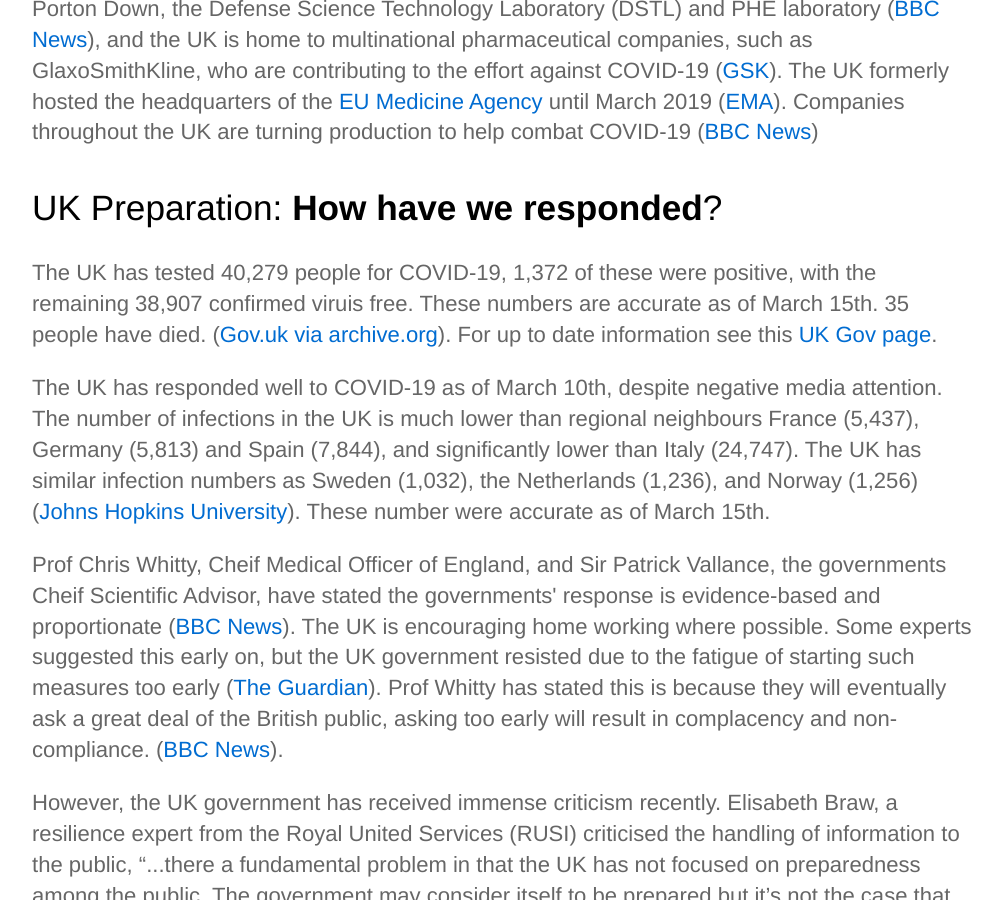
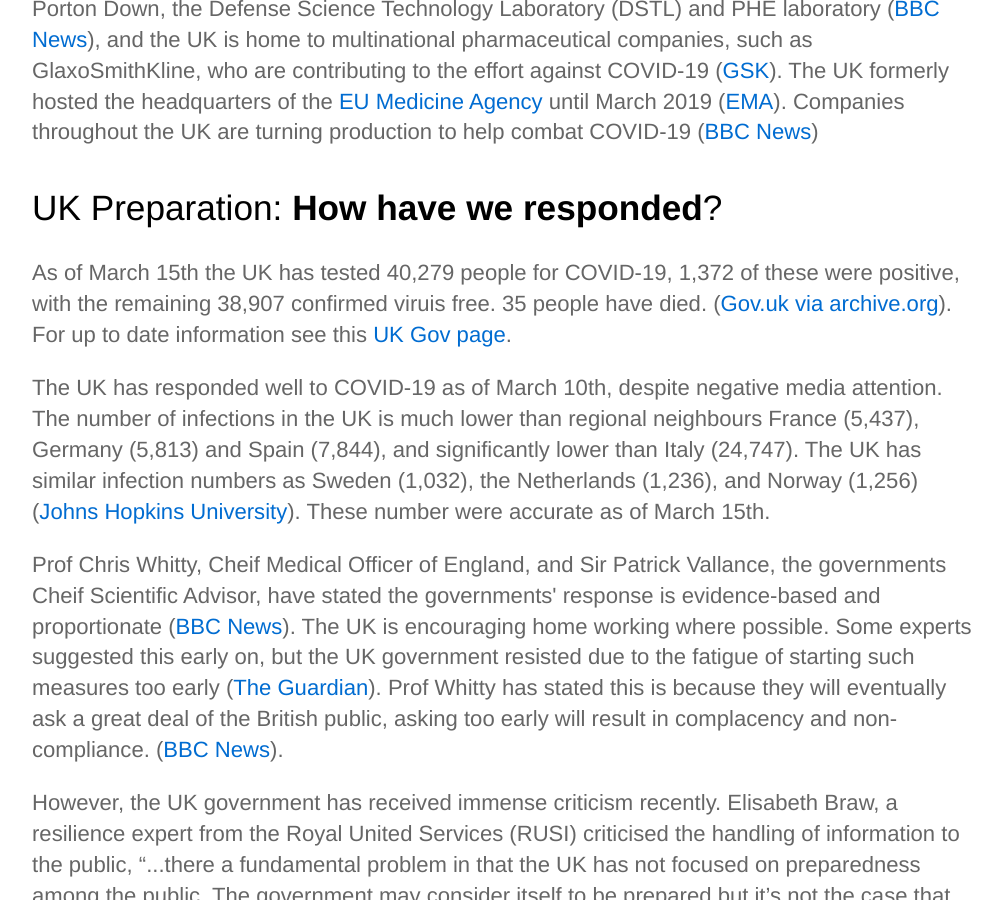
Before and after one commit to ftcukcovid/ftcukcovid.github.io, a Jekyll site: the page built from index.html, in a window 1280 px wide and 900 px high, scrolled down 3060 px. Shown: the whole window, without its empty margins (138-1140 px from the left). Built offline with Jekyll 4.4.1, drawn with Linux system fonts in a browser that asks for light colours.

Commit message:
Update index.html
Re-word

```diff
--- a/index.html
+++ b/index.html
@@ -77,7 +77,7 @@
 		<div class="container flex">
 			<div class="text editable">
 				<h2>UK Preparation: <strong>How have we responded</strong>?</h2>
-				<p>The UK has tested 40,279 people for COVID-19, 1,372 of these were positive, with the remaining 38,907 confirmed viruis free. These numbers are accurate as of March 15th. 35 people have died. (<a href="https://web.archive.org/web/20200316114241/https://www.gov.uk/guidance/coronavirus-covid-19-information-for-the-public" target="_blank">Gov.uk via archive.org</a>). For up to date information see this <a href="https://www.gov.uk/guidance/coronavirus-covid-19-information-for-the-public">UK Gov page</a>.</p>
+				<p>As of March 15th the UK has tested 40,279 people for COVID-19, 1,372 of these were positive, with the remaining 38,907 confirmed viruis free. 35 people have died. (<a href="https://web.archive.org/web/20200316114241/https://www.gov.uk/guidance/coronavirus-covid-19-information-for-the-public" target="_blank">Gov.uk via archive.org</a>). For up to date information see this <a href="https://www.gov.uk/guidance/coronavirus-covid-19-information-for-the-public">UK Gov page</a>.</p>
                 <p>The UK has responded well to COVID-19 as of March 10th, despite negative media attention. The number of infections in the UK is much lower than regional neighbours France (5,437), Germany (5,813) and Spain (7,844), and significantly lower than Italy (24,747). The UK has similar infection numbers as Sweden (1,032), the Netherlands (1,236), and Norway (1,256)(<a href="https://coronavirus.jhu.edu/map.html" target="_blank">Johns Hopkins University</a>). These number were accurate as of March 15th.</p>
                 <p>Prof Chris Whitty, Cheif Medical Officer of England, and Sir Patrick Vallance, the governments Cheif Scientific Advisor, have stated the governments' response is evidence-based and proportionate (<a href="https://www.bbc.co.uk/news/uk-51796072" target="_blank">BBC News</a>). The UK is encouraging home working where possible. Some experts suggested this early on, but the UK government resisted due to the fatigue of starting such measures too early (<a href="https://www.theguardian.com/world/2020/mar/09/people-should-work-from-home-to-tackle-coronavirus-spread" target="_blank">The Guardian</a>). Prof Whitty has stated this is because they will eventually ask a great deal of the British public, asking too early will result in complacency and non-compliance. (<a href="https://www.bbc.co.uk/news/uk-51812326" target="_blank">BBC News</a>).</p>
                 <p>However, the UK government has received immense criticism recently. Elisabeth Braw, a resilience expert from the Royal United Services (RUSI) criticised the handling of information to the public, “...there a fundamental problem in that the UK has not focused on preparedness among the public. The government may consider itself to be prepared but it’s not the case that the public is. Otherwise you end up with frantic last-minute efforts and the public are stockpiling toilet paper and other resources.” (<a href="https://www.theguardian.com/world/2020/mar/10/pressure-builds-on-uk-to-step-up-coronavirus-measures" target="_blank">The Guardian</a>). Stockpiling and reactionary measures, rather than preparedness, were perhaps inevitable due to hyperbolic and sensationalist stories from entertainment newspapers.</p>
```
